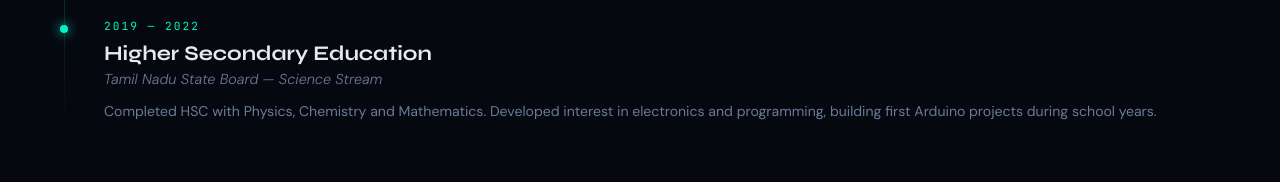
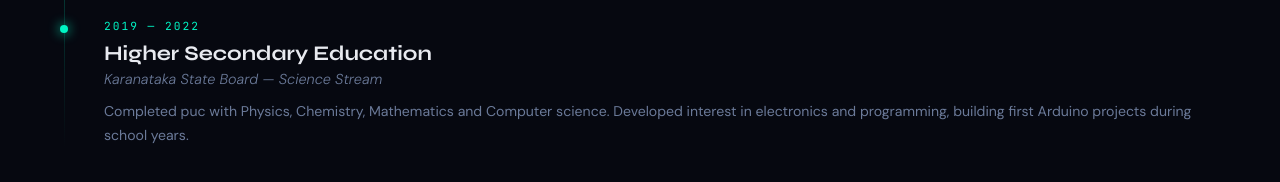
Before and after one commit to cyberselva681-me/selva-vinayagam, a plain HTML site: page index.html in a window 1280 px wide. Shown: the part 5904-6086 px from the top of the page. Drawn offline with Linux system fonts and the light colour scheme; animation ran at ten frames a second.

Commit message:
Update index.html

```diff
--- a/index.html
+++ b/index.html
@@ -1522,8 +1522,8 @@ footer {
         <div class="timeline-dot"></div>
         <div class="timeline-date">2019 — 2022</div>
         <div class="timeline-title">Higher Secondary Education</div>
-        <div class="timeline-org">Tamil Nadu State Board — Science Stream</div>
-        <div class="timeline-desc">Completed HSC with Physics, Chemistry and Mathematics. Developed interest in electronics and programming, building first Arduino projects during school years.</div>
+        <div class="timeline-org">Karanataka State Board — Science Stream</div>
+        <div class="timeline-desc">Completed puc with Physics, Chemistry, Mathematics and Computer science. Developed interest in electronics and programming, building first Arduino projects during school years.</div>
       </div>
     </div>
   </div>
```
